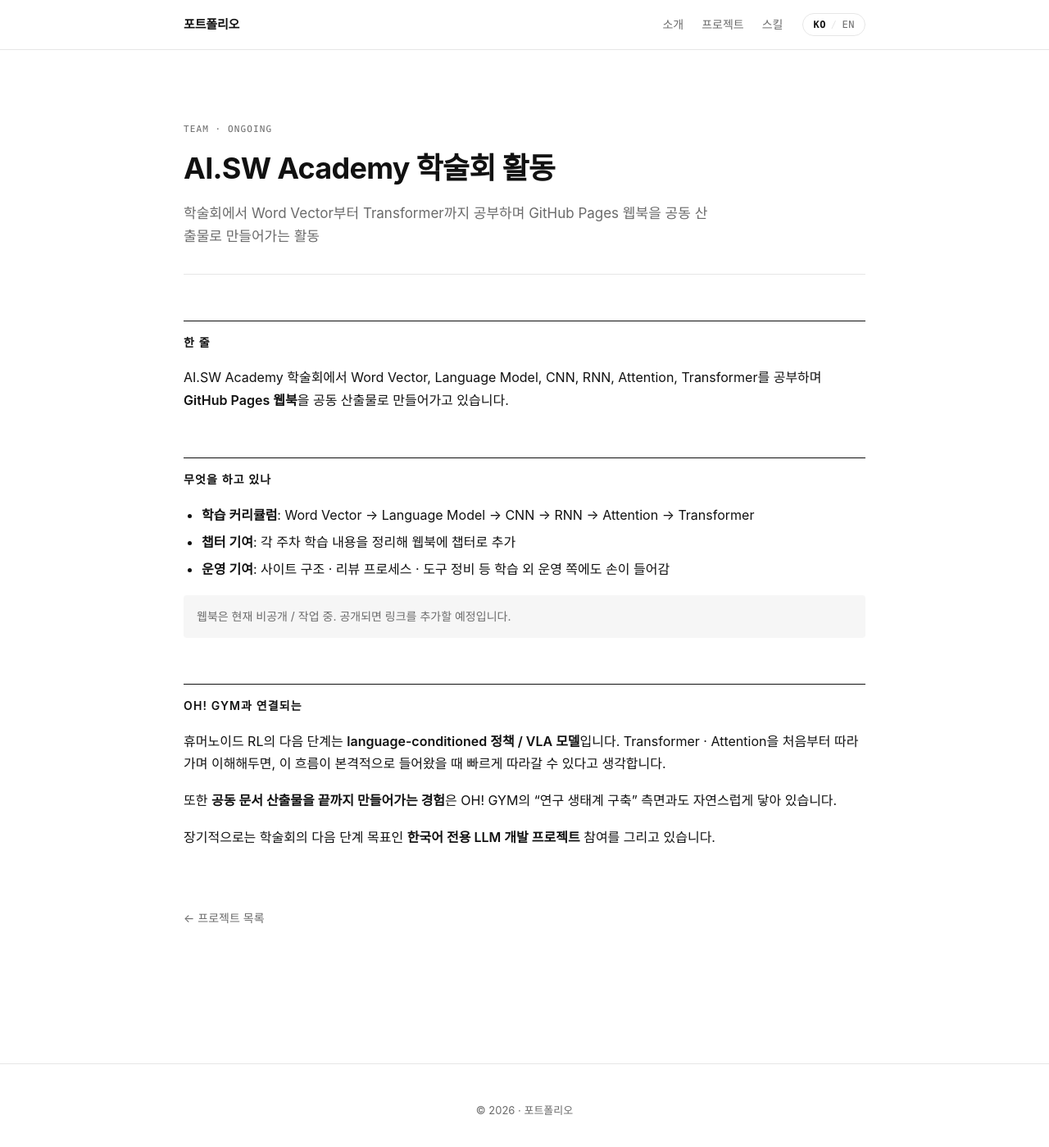
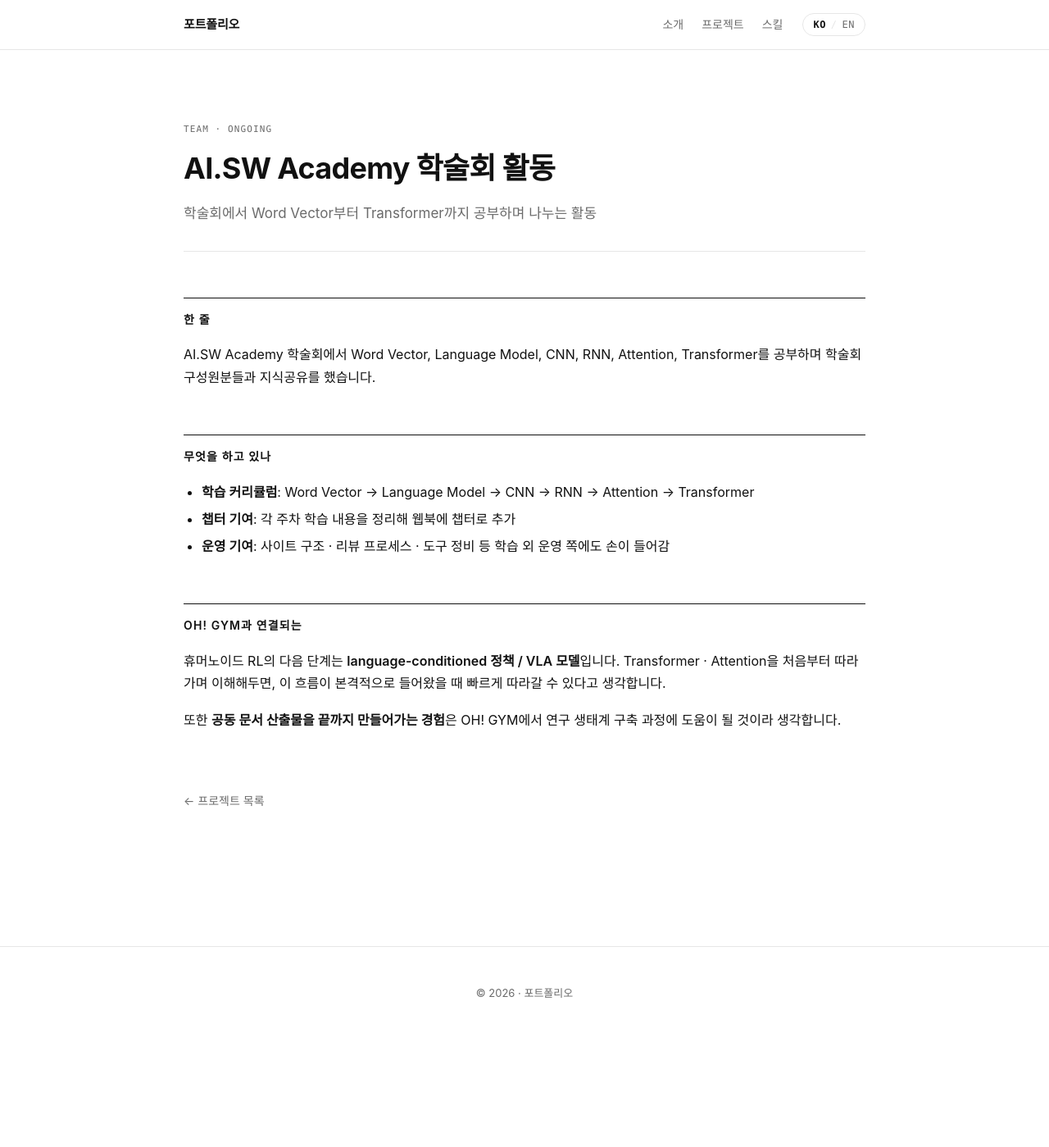
Before and after one commit to wang-gw/portfolio, a Jekyll site: the page built from _projects/aisw-academy.md, in a window 1280 px wide and 1400 px high. Shown: the whole window at 82% size. Built offline with Jekyll 4.4.1, drawn with Linux system fonts in a browser that asks for light colours; some web fonts are replaced.

Commit message:
Update aisw-academy.md

```diff
--- a/_projects/aisw-academy.md
+++ b/_projects/aisw-academy.md
@@ -3,7 +3,7 @@ title: "AI.SW Academy 학술회 활동"
 title_en: "AI.SW Academy · Deep Learning Fundamentals Web Book"
 order: 5
 tag: "TEAM · ONGOING"
-summary: "학술회에서 Word Vector부터 Transformer까지 공부하며 GitHub Pages 웹북을 공동 산출물로 만들어가는 활동"
+summary: "학술회에서 Word Vector부터 Transformer까지 공부하며 나누는 활동"
 summary_en: "Co-authoring a GitHub Pages web book on deep learning fundamentals — from Word Vectors through Transformers"
 ---
 
@@ -11,23 +11,18 @@ summary_en: "Co-authoring a GitHub Pages web book on deep learning fundamentals
 
 ## 한 줄
 
-AI.SW Academy 학술회에서 Word Vector, Language Model, CNN, RNN, Attention, Transformer를 공부하며 **GitHub Pages 웹북**을 공동 산출물로 만들어가고 있습니다.
-
+AI.SW Academy 학술회에서 Word Vector, Language Model, CNN, RNN, Attention, Transformer를 공부하며 학술회 구성원분들과 지식공유를 했습니다.
 ## 무엇을 하고 있나
 
 - **학습 커리큘럼**: Word Vector → Language Model → CNN → RNN → Attention → Transformer
 - **챕터 기여**: 각 주차 학습 내용을 정리해 웹북에 챕터로 추가
 - **운영 기여**: 사이트 구조 · 리뷰 프로세스 · 도구 정비 등 학습 외 운영 쪽에도 손이 들어감
 
-<p class="note">웹북은 현재 비공개 / 작업 중. 공개되면 링크를 추가할 예정입니다.</p>
-
 ## OH! GYM과 연결되는
 
 휴머노이드 RL의 다음 단계는 **language-conditioned 정책 / VLA 모델**입니다. Transformer · Attention을 처음부터 따라가며 이해해두면, 이 흐름이 본격적으로 들어왔을 때 빠르게 따라갈 수 있다고 생각합니다.
 
-또한 **공동 문서 산출물을 끝까지 만들어가는 경험**은 OH! GYM의 "연구 생태계 구축" 측면과도 자연스럽게 닿아 있습니다.
-
-장기적으로는 학술회의 다음 단계 목표인 **한국어 전용 LLM 개발 프로젝트** 참여를 그리고 있습니다.
+또한 **공동 문서 산출물을 끝까지 만들어가는 경험**은 OH! GYM에서 연구 생태계 구축 과정에 도움이 될 것이라 생각합니다.
 
 </div>
 
```
